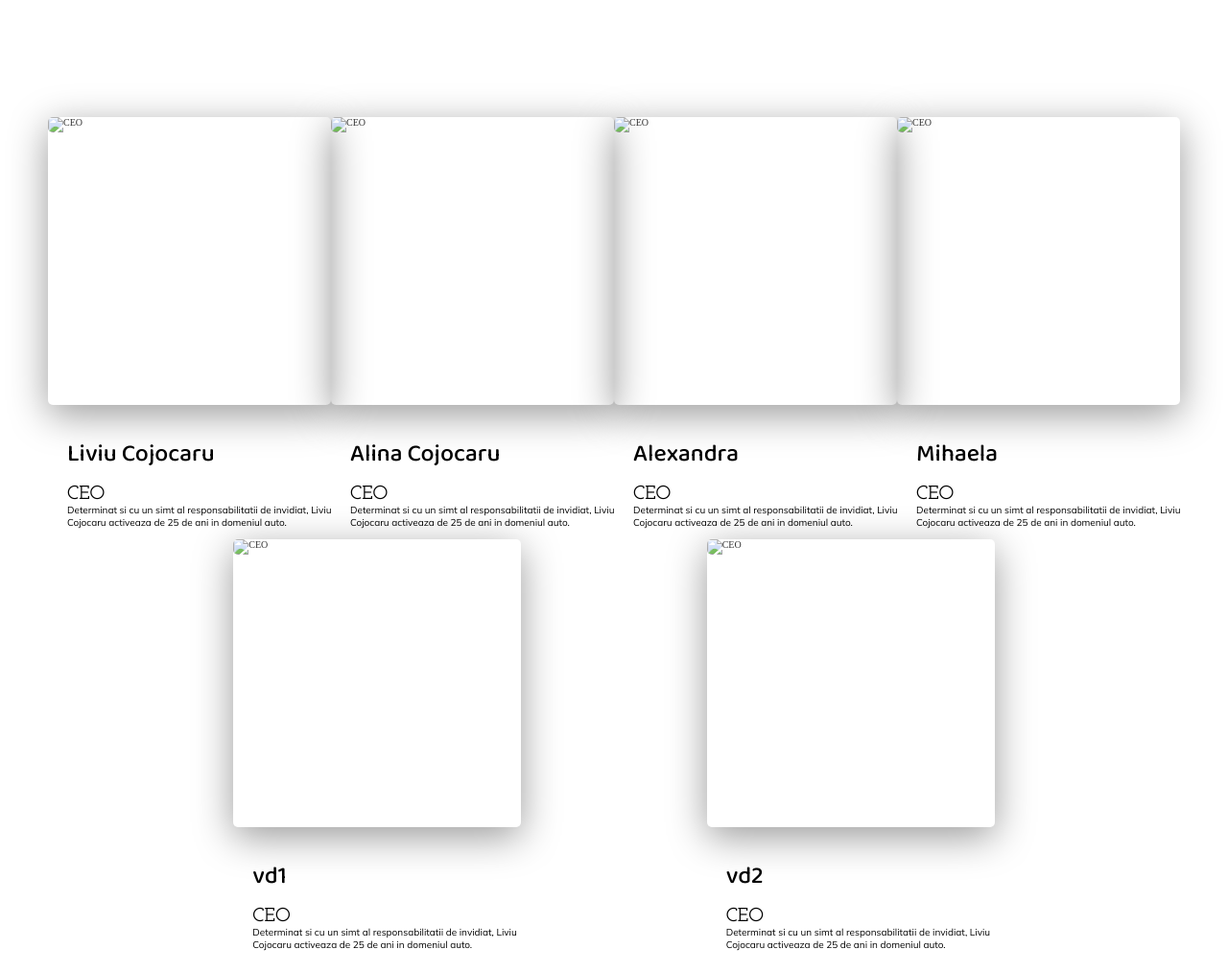
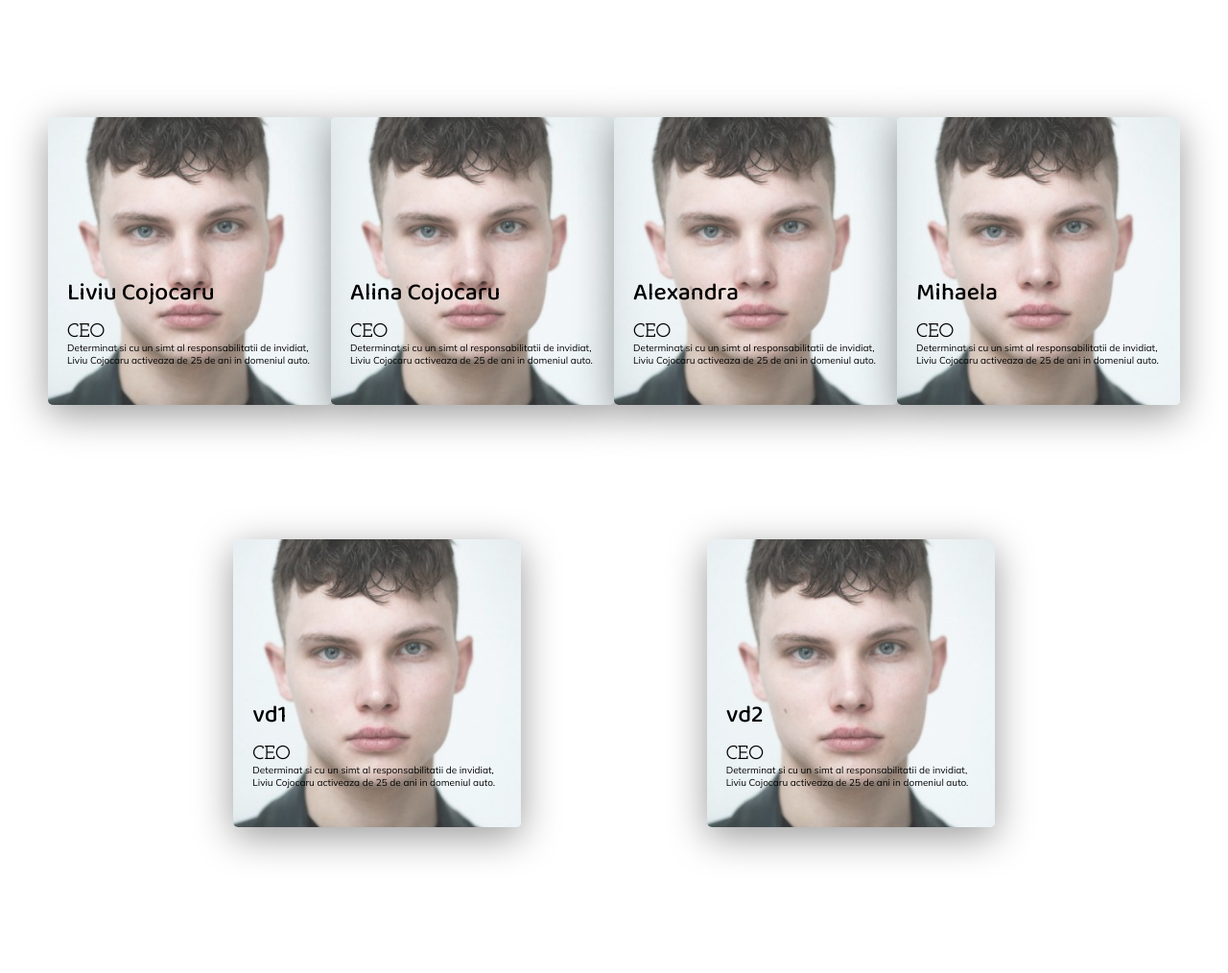
Before and after one commit to IoanaCojo/VLD, a plain HTML site: page index.html in a window 1280 px wide. Shown: the part 2080-3094 px from the top of the page at 96% size. Drawn offline with Linux system fonts and the light colour scheme.

Commit message:
pics stat ok

```diff
--- a/index.html
+++ b/index.html
@@ -126,7 +126,7 @@
                 <div class="suceava">
                     <div class="card">
                         <div class="card-img-wrapper">
-                            <img src="images/face_files/GettyImages-1092658864_hero-1024x575.jpg" alt="CEO">
+                            <img src="images/face.jpg" alt="CEO">
                         </div>
                         <div class="card-info">
                             <h2>Liviu Cojocaru</h2>
@@ -137,7 +137,7 @@
 
                     <div class="card">
                         <div class="card-img-wrapper">
-                            <img src="images/face_files/GettyImages-1092658864_hero-1024x575.jpg" alt="CEO">
+                            <img src="images/face.jpg" alt="CEO">
                         </div>
                         <div class="card-info">
                             <h2>Alina Cojocaru</h2>
@@ -148,7 +148,7 @@
 
                     <div class="card">
                         <div class="card-img-wrapper">
-                            <img src="images/face_files/GettyImages-1092658864_hero-1024x575.jpg" alt="CEO">
+                            <img src="images/face.jpg" alt="CEO">
                         </div>
                         <div class="card-info">
                             <h2>Alexandra</h2>
@@ -159,7 +159,7 @@
 
                     <div class="card">
                         <div class="card-img-wrapper">
-                            <img src="images/face_files/GettyImages-1092658864_hero-1024x575.jpg" alt="CEO">
+                            <img src="images/face.jpg" alt="CEO">
                         </div>
                         <div class="card-info">
                             <h2>Mihaela</h2>
@@ -172,7 +172,7 @@
                 <div class="c-lung">
                     <div class="card">
                         <div class="card-img-wrapper">
-                            <img src="images/face_files/GettyImages-1092658864_hero-1024x575.jpg" alt="CEO">
+                            <img src="images/face.jpg" alt="CEO">
                         </div>
                         <div class="card-info">
                             <h2>vd1</h2>
@@ -183,7 +183,7 @@
 
                     <div class="card">
                         <div class="card-img-wrapper">
-                            <img src="images/face_files/GettyImages-1092658864_hero-1024x575.jpg" alt="CEO">
+                            <img src="images/face.jpg" alt="CEO">
                         </div>
                         <div class="card-info">
                             <h2>vd2</h2>
--- a/styles.css
+++ b/styles.css
@@ -381,6 +381,7 @@ html{
     height: 30rem;
     box-shadow: 0 1rem 4rem rgba(0,0,0,0.4);
     border-radius: .5rem;
+    position:relative;
 }
 
 .card-img-wrapper {
@@ -399,7 +400,7 @@ html{
 .card-info {
     bottom: 2rem;
     padding: 2rem;
-    width: 100%;
+    position: absolute;
 
 }
 
```
Also changed, not shown: images/face.jpg (added).
